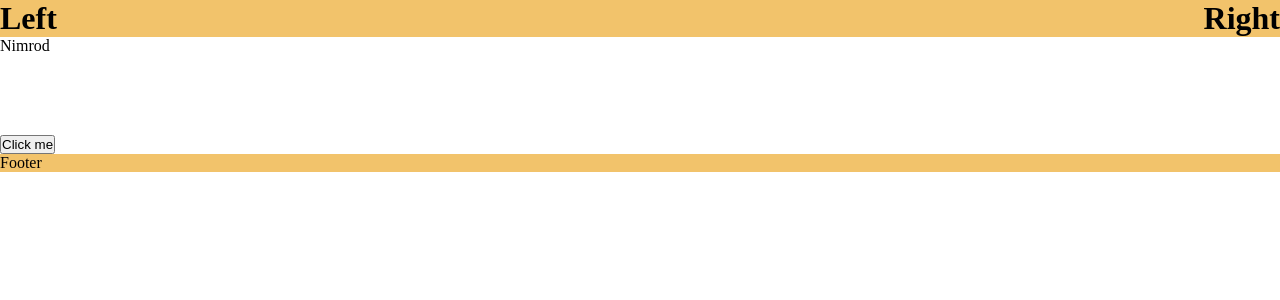
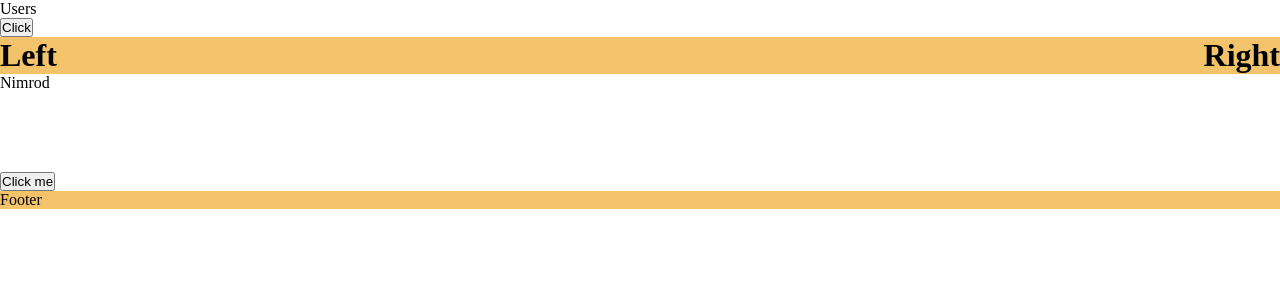
Before and after one commit to Omri93Rajuan/React, a React (Vite) app in the folder BCA/: page / in a window 1280 px wide. Shown: the top 300 px of the page. Built offline with nearby package versions, Linux system fonts and the light colour scheme.

Commit message:
Add user comp

```diff
--- a/BCA/src/App.tsx
+++ b/BCA/src/App.tsx
@@ -1,9 +1,11 @@
 import "./App.css";
 import Layout from "./layout/Layout";
+import Users from "./users/Users";
 
 function App() {
   return (
     <>
+      <Users />
       <Layout />
     </>
   );
--- a/BCA/src/layout/Layout.tsx
+++ b/BCA/src/layout/Layout.tsx
@@ -11,7 +11,7 @@ export default function Layout() {
     <>
       <Header />
       <Brother name={name} />
-      <Main propsFromParent={setName} />
+      <Main mikiIsTheBestStudentInTheWorld={setName} />
       <Footer />
     </>
   );
--- a/BCA/src/layout/main/Main.tsx
+++ b/BCA/src/layout/main/Main.tsx
@@ -1,15 +1,16 @@
 import React from "react";
 
 interface PropsInterface {
-  propsFromParent: (name: string) => void | undefined;
+  mikiIsTheBestStudentInTheWorld: (name: string) => void;
 }
 
 export default function Main(props: PropsInterface) {
   return (
     <>
       <div style={{ minHeight: "10vh" }}></div>
-
-      <button onClick={() => props.propsFromParent("Meni")}>Click me</button>
+      <button onClick={() => props.mikiIsTheBestStudentInTheWorld("Meni")}>
+        Click me
+      </button>
     </>
   );
 }
--- /dev/null
+++ b/BCA/src/users/NewUser.tsx
@@ -0,0 +1,19 @@
+import React from "react";
+
+interface User {
+  userName: string;
+}
+
+interface Props {
+  addNewUser: (user: User) => void;
+}
+
+export default function NewUser(props: Props) {
+  return (
+    <div>
+      <button onClick={() => props.addNewUser({ userName: "Miki" })}>
+        Click
+      </button>
+    </div>
+  );
+}
--- /dev/null
+++ b/BCA/src/users/Users.tsx
@@ -0,0 +1,20 @@
+import React, { useState } from "react";
+import NewUser from "./newUser";
+
+interface User {
+  userName: string;
+}
+export default function Users() {
+  const [users, setusers] = useState<User[]>([]);
+
+  const addNewUser = (newUser: User): void => {
+    setusers([...users, newUser]);
+  };
+  console.log(users);
+  return (
+    <>
+      <div>Users</div>
+      <NewUser addNewUser={addNewUser} />
+    </>
+  );
+}
```
